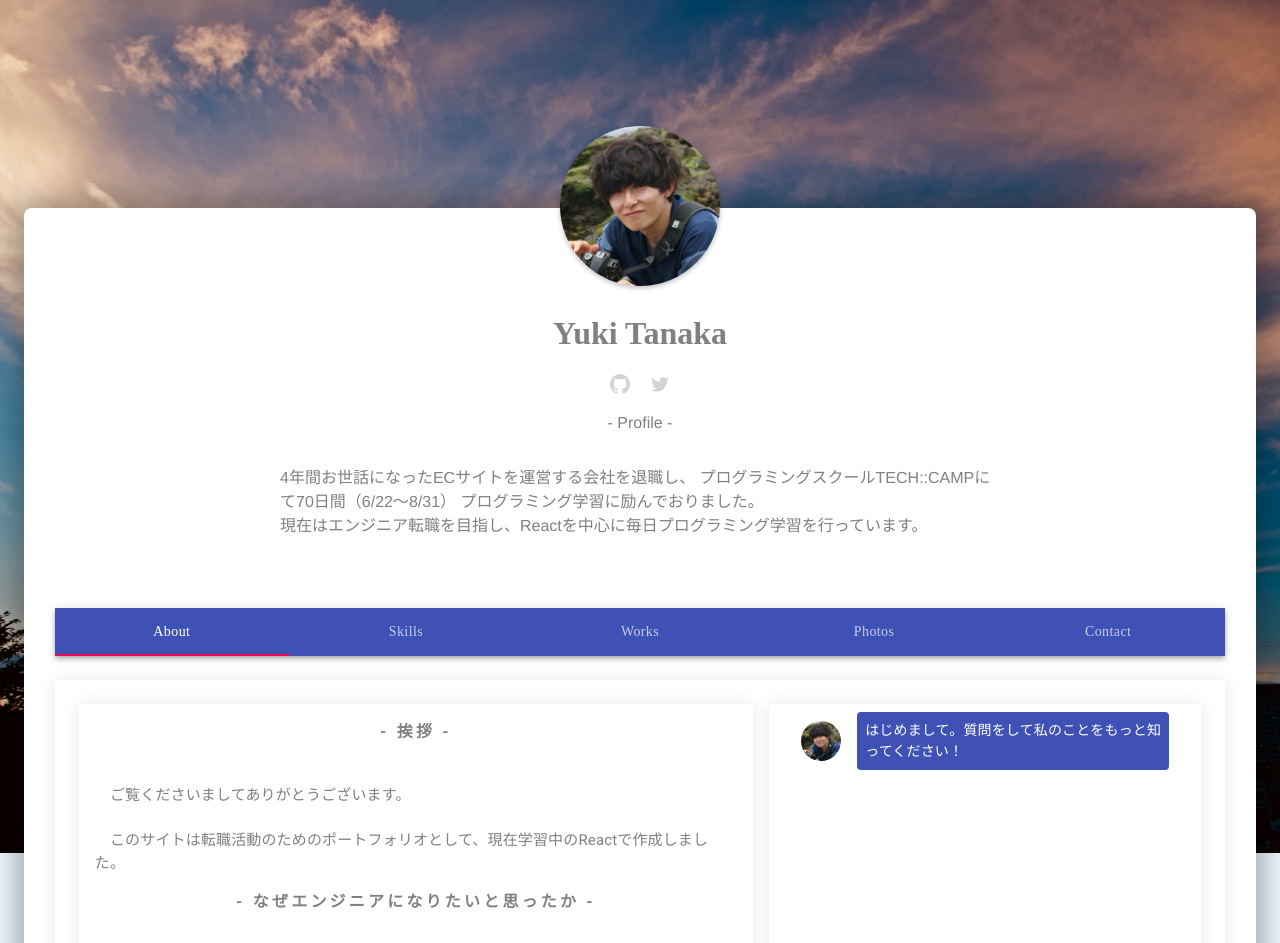
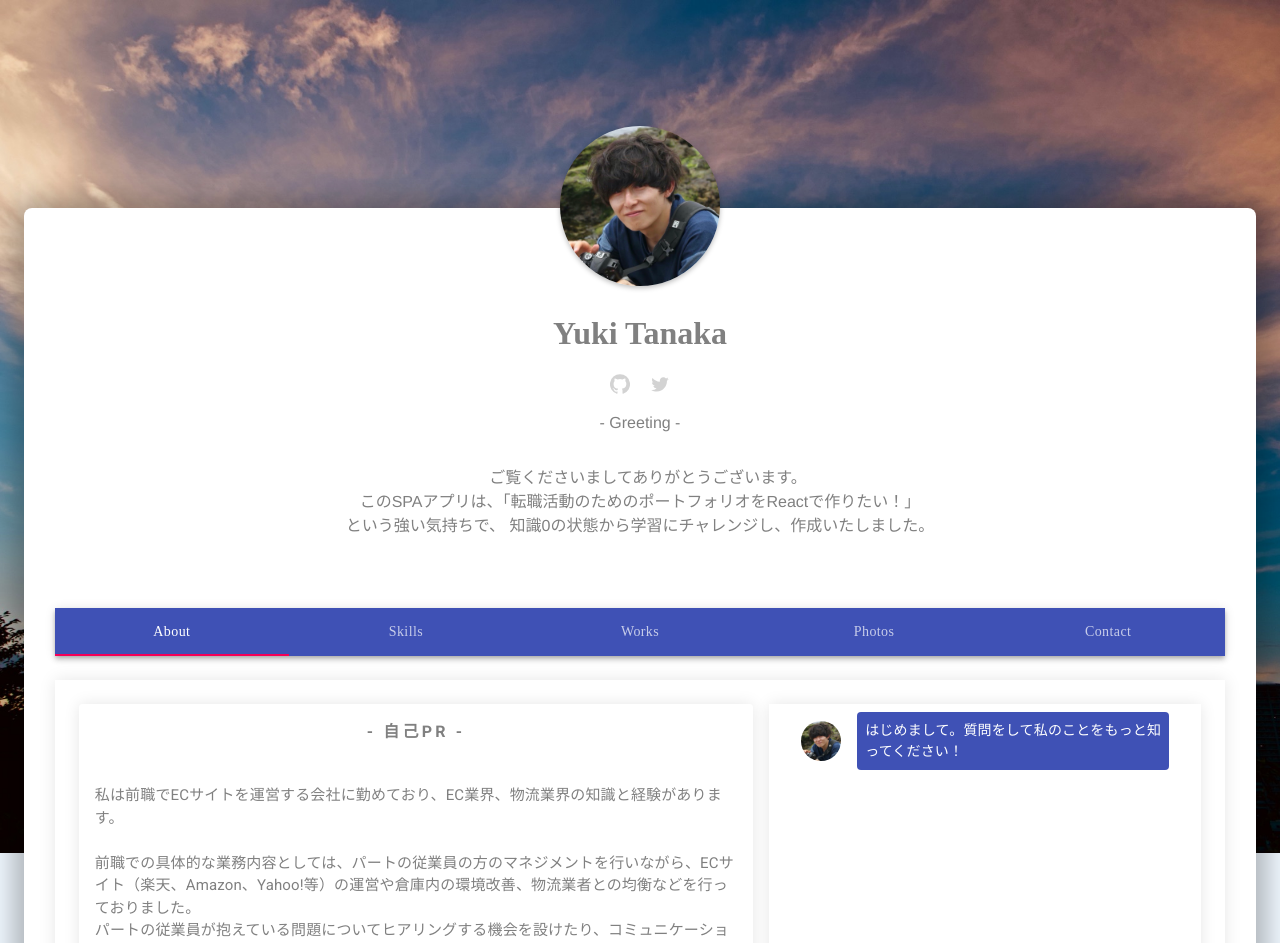
Before and after one commit to yuktnk/yuktnk_portfolio_site, a React (Create React App) app: page / in a window 1280 px wide. Shown: the top 943 px of the page. Built offline with nearby package versions, Linux system fonts and the light colour scheme.

Commit message:
コンテンツの充実

```diff
--- a/src/components/Detail.jsx
+++ b/src/components/Detail.jsx
@@ -4,10 +4,24 @@ const Detail = () => {
   return (
     <div className="detail">
       <div>
-        <h4 className="subtitle">- 挨拶 -</h4>
-        <p className="detail-font">　ご覧くださいましてありがとうございます。<br/>
-          <br/>　このサイトは転職活動のためのポートフォリオとして、現在学習中のReactで作成しました。</p>
+        <h4 className="subtitle">- 自己PR -</h4>
+        <p className="detail-font">
+        　私は前職でECサイトを運営する会社に勤めており、EC業界、物流業界の知識と経験があります。<br/>
+        <br/>
+        　前職での具体的な業務内容としては、パートの従業員の方のマネジメントを行いながら、ECサイト（楽天、Amazon、Yahoo!等）の運営や倉庫内の環境改善、物流業者との均衡などを行っておりました。<br/>
+        　パートの従業員が抱えている問題についてヒアリングする機会を設けたり、コミュニケーションを多く取ることで雰囲気が良くなり、お互いをフォローし合う良好な人間関係を構築できました。<br/>
+        　忙しい職場でしたが、従業員全員が笑顔で働いている姿を見て、とてもやりがいを感じておりました。<br/>
+        <br/>
+        　また、私は今年30歳になります。<br/>
+        　30代で未経験の業界、特に技術職であるエンジニアに転職をするということは、難しいという認識でいます。<br/>
+        　危機感を感じつつも「楽しい」と感じながら、日々プログラミング学習に向き合っています。<br/>
+        <br/>
+        　就職後も継続して平日の夜や休日にもプログラミング学習を行い、技術へのキャッチアップに取り組み続けることをお約束いたします。</p>
       </div>
+
+
+
+
       <div>
         <h4 className="subtitle">- なぜエンジニアになりたいと思ったか -</h4>
         <p className="detail-font">
@@ -20,7 +34,11 @@ const Detail = () => {
       <div>
         <h4 className="subtitle">- 略歴 -</h4>
         <p className="career">
-        2016.03 - 2020.06　株式会社 ASJコマース 副主任<br/>
+        2009.04 - 2011.03　国立山形大学 工学部 応用生命システム工学科（中退）<br/>
+        2011.04 - 2013.03　専門学校ミューズ音楽院 ミキシングクリエーター選考<br/>
+        2013.03 - 2015.04　音楽活動（リリース、ワンマンライブ、東名阪ツアーなどを行う）<br/>
+        2015.05 - 2020.10　株式会社あとらす二十一 （Webディレクター）<br/>
+        2016.03 - 2020.06　株式会社 ASJコマース （副主任）<br/>
         2020.06 - 2020.08　TECH::CAMPにてプログラミング学習<br/>
         2020.09 -　　　　　学習を継続しつつ、転職活動中
         </p>
--- a/src/components/Profile.jsx
+++ b/src/components/Profile.jsx
@@ -42,11 +42,10 @@ const Profile = () => {
           <TwitterIcon style={{ fontSize: 20, color: "lightgray" }} />
         </Link>
       </div>
-      <p>- Profile -</p>
-      <p >4年間お世話になったECサイトを運営する会社を退職し、
-        プログラミングスクールTECH::CAMPにて70日間（6/22〜8/31）
-        プログラミング学習に励んでおりました。<br />
-        現在はエンジニア転職を目指し、Reactを中心に毎日プログラミング学習を行っています。</p>
+      <p>- Greeting -</p>
+      <p style={{textAlign: "center"}}>　ご覧くださいましてありがとうございます。<br/>
+        　このSPAアプリは、「転職活動のためのポートフォリオをReactで作りたい！」<br/>という強い気持ちで、
+        知識0の状態から学習にチャレンジし、作成いたしました。</p>
     </div>
   )
 }
--- a/src/components/Skill.jsx
+++ b/src/components/Skill.jsx
@@ -43,9 +43,9 @@ const Skill = (props) => {
 
         </Typography>
       </CardContent>
-      <CardActions>
+      {/* <CardActions>
         <Button className={classes.field}>詳しく</Button>
-      </CardActions>
+      </CardActions> */}
     </Card>
     </div>
   )
--- a/src/components/Skills.jsx
+++ b/src/components/Skills.jsx
@@ -20,6 +20,7 @@ export default function Skills() {
         <Skill field="バージョン管理" title="GitHub" />
         <Skill field="クラウドコンピューティング" title="AWS" />
         <Skill field="画像編集" title="Pixelmator" />
+        <Skill field="画像編集" title="Photoshop" />
         <Skill field="画像編集" title="Lightroom" />
       </div>
     </div>
```
